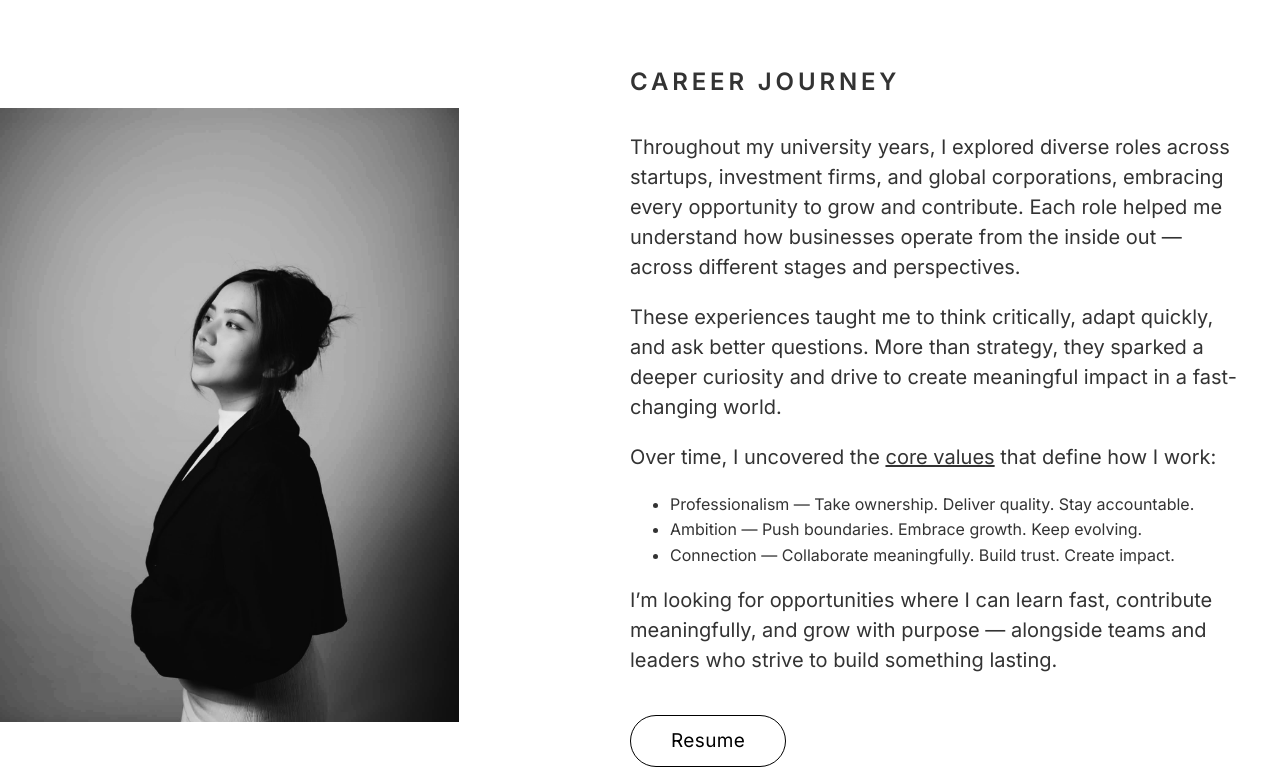
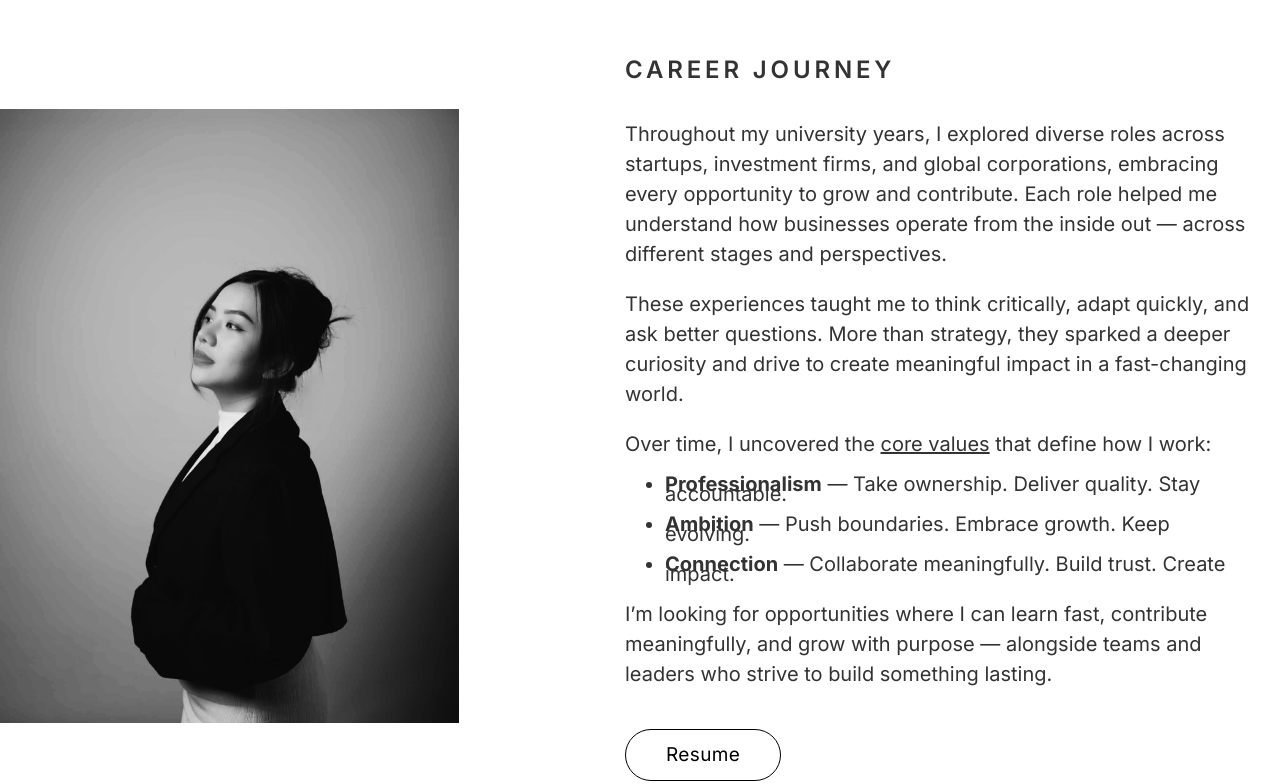
Before and after one commit to katie-dang/katie-dang.github.io, a plain HTML site: page index.html in a window 1280 px wide. Shown: the part 2419-3203 px from the top of the page. Drawn offline with nearby package versions, Linux system fonts and the light colour scheme; a web font is replaced by a local one.

Commit message:
adjust career text

```diff
--- a/index.html
+++ b/index.html
@@ -95,9 +95,9 @@
                 Over time, I uncovered the <u>core values</u> that define how I work:
             </p>
             <ul>
-                <li>Professionalism — Take ownership. Deliver quality. Stay accountable.</li>
-                <li>Ambition — Push boundaries. Embrace growth. Keep evolving.</li>
-                <li>Connection — Collaborate meaningfully. Build trust. Create impact.</li>
+                <li><strong>Professionalism</strong> — Take ownership. Deliver quality. Stay accountable.</li>
+                <li><strong>Ambition</strong> — Push boundaries. Embrace growth. Keep evolving.</li>
+                <li><strong>Connection</strong> — Collaborate meaningfully. Build trust. Create impact.</li>
             </ul>
             <p>
                 I’m looking for opportunities where I can learn fast, contribute meaningfully, and grow with purpose — alongside teams and leaders who strive to build something lasting.
--- a/style.css
+++ b/style.css
@@ -244,6 +244,7 @@ img {
   line-height: 30px;
   letter-spacing: 0;          /* or omit if default */
   margin: 0 0 20px 0;         /* optional spacing */
+  max-width: 600px;
 }
 
 .education-text strong {
@@ -279,7 +280,7 @@ img {
   flex-wrap: wrap-reverse;
   align-items: center;
   justify-content: center;
-  padding: 40px 20px;
+  padding: 40px 10px;
   padding-left: 0px;
   /* added padding top & bottom */
   background-color: #fff;
@@ -303,6 +304,7 @@ img {
 .career-text {
   flex: 1;
   padding: 20px;
+  padding-left: 0px;
 }
 
 .career-text h2 {
@@ -317,9 +319,20 @@ img {
 
 .career-text p {
   font-family: 'Inter', sans-serif;
+  max-width: 700px;
   font-size: 20px;
   font-weight: 400;           /* default weight */
   line-height: 30px;
+  letter-spacing: 0;          /* or omit if default */
+  margin: 0 0 20px 0;         /* optional spacing */
+}
+
+.career-text li {
+  font-family: 'Inter', sans-serif;
+  max-width: 800%;
+  font-size: 20px;
+  font-weight: 400;           /* default weight */
+  line-height: 10px;
   letter-spacing: 0;          /* or omit if default */
   margin: 0 0 20px 0;         /* optional spacing */
 }
```
